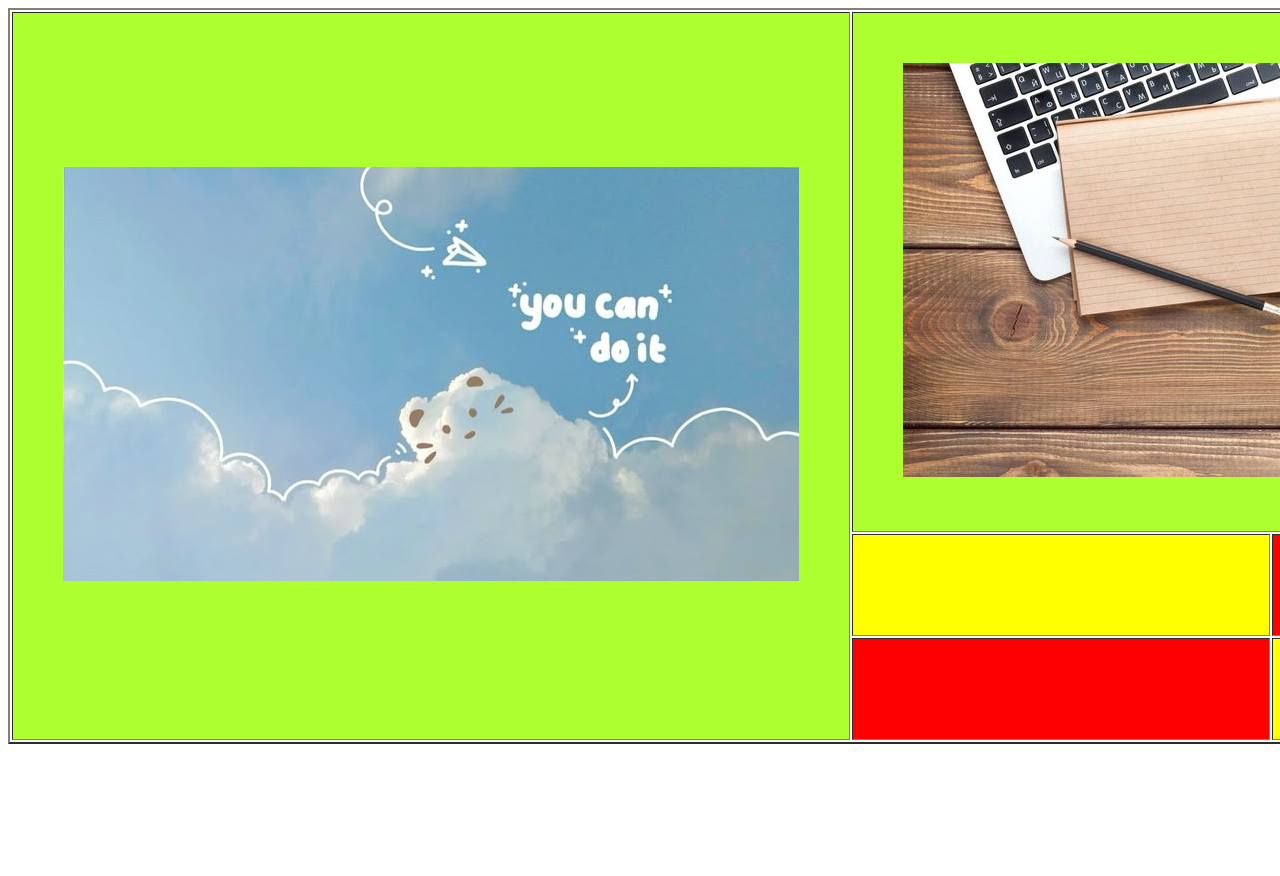
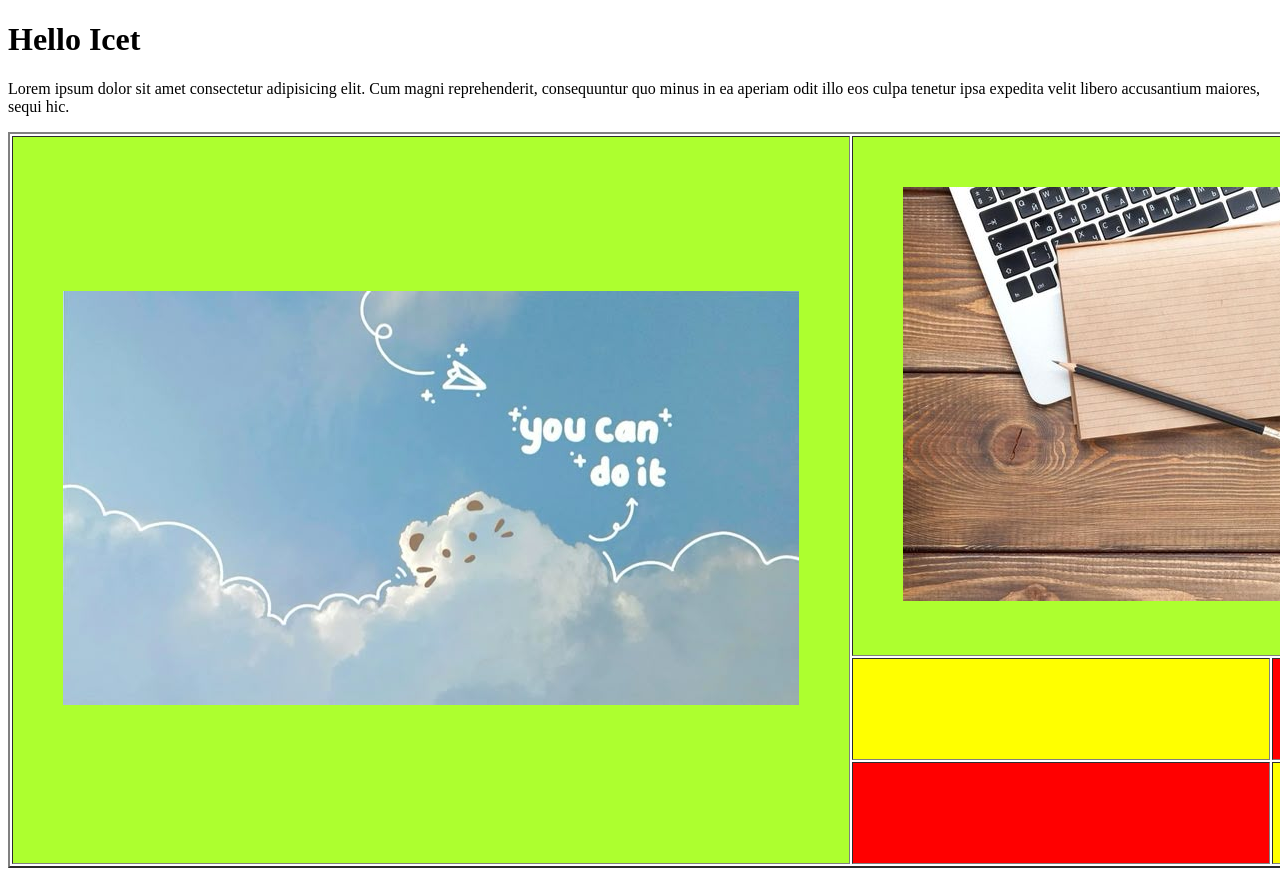
Before and after one commit to Sanduni-Tharaka/2025-10-08-119, a plain HTML site: page index.html in a window 1280 px wide. Shown: the top 876 px of the page. Before the commit the page ends 800 px from the top, so only its background shows below. Drawn offline with Linux system fonts and the light colour scheme.

Commit message:
second commit

```diff
--- a/index.html
+++ b/index.html
@@ -8,6 +8,9 @@
 </head>
 
 <body>
+    <h1>Hello Icet</h1>
+    <p>Lorem ipsum dolor sit amet consectetur adipisicing elit. Cum magni reprehenderit, consequuntur quo minus in ea aperiam odit illo eos culpa tenetur ipsa expedita velit libero accusantium maiores, sequi hic.
+    </p>
 
     <table border="2" width="100%" cellpadding="50" >
         <tr>
```
